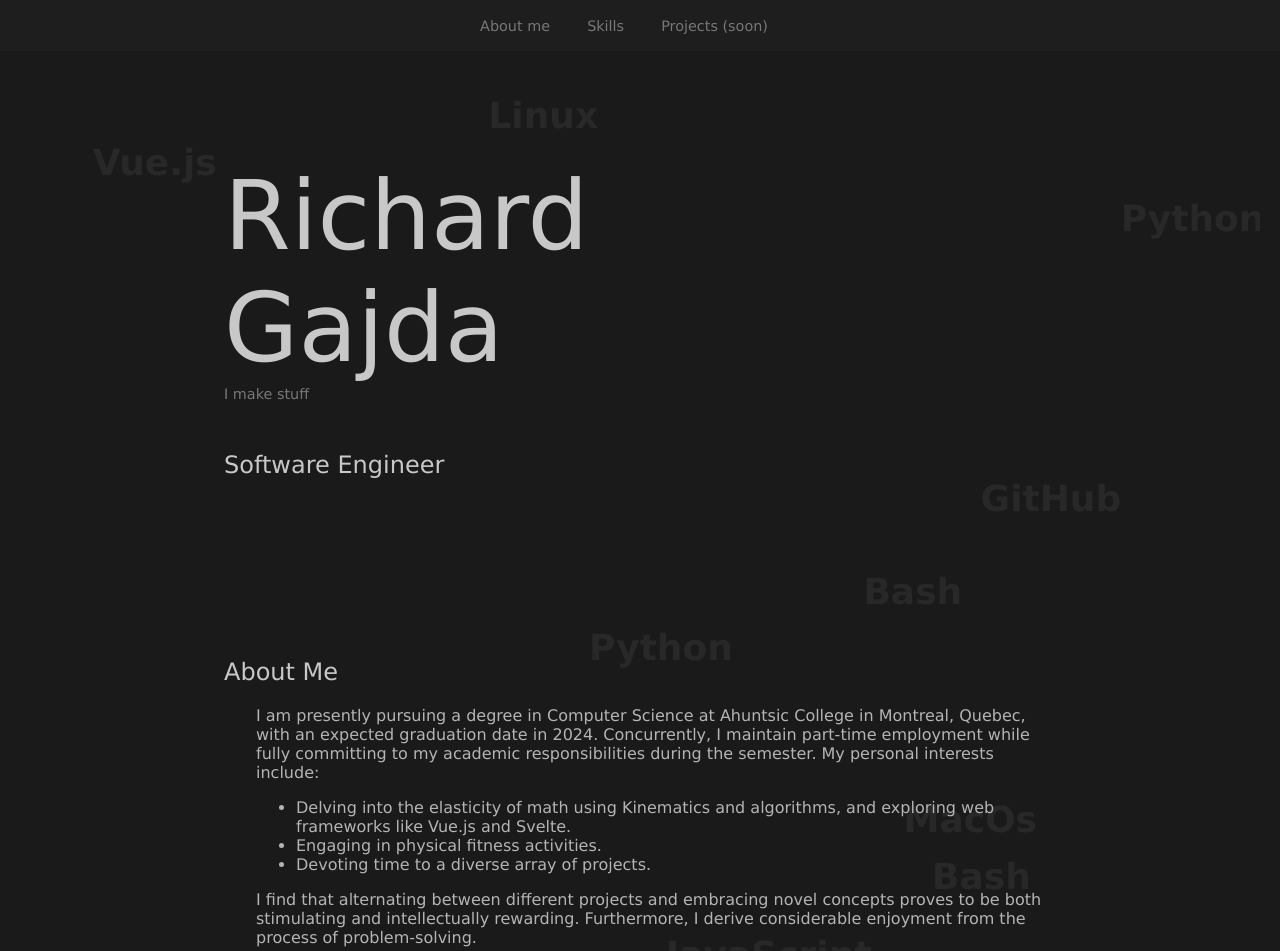
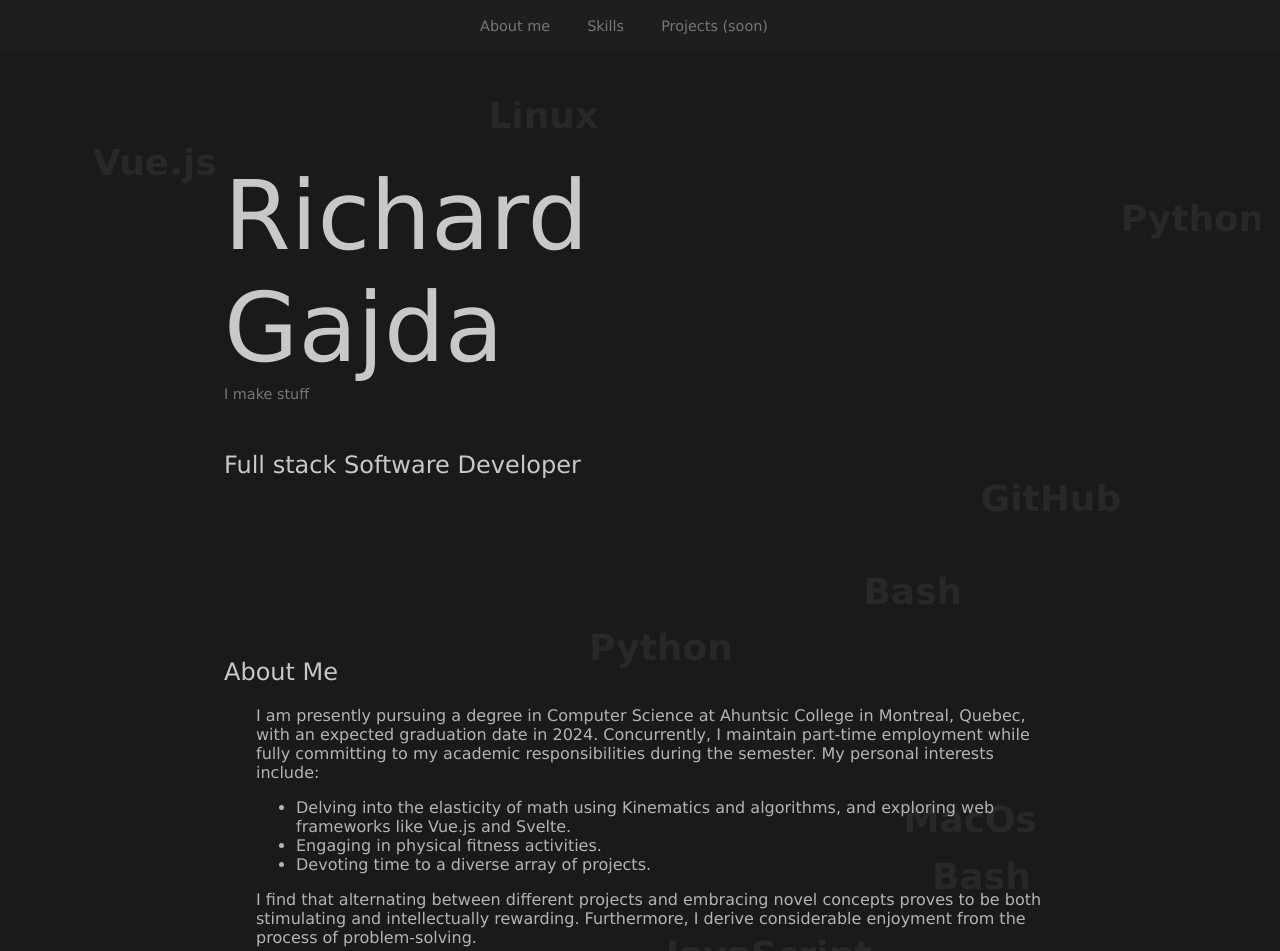
Before and after one commit to RichardG-PU/RichardG.Web, a plain HTML site: page index.html in a window 1280 px wide. Shown: the top 951 px of the page. Drawn offline with Linux system fonts and the light colour scheme.

Commit message:
Title change

```diff
--- a/index.html
+++ b/index.html
@@ -51,7 +51,7 @@
             <br />
             <p class="make-stuff">I make stuff</p>
 
-            <div class="sub-title">Software Engineer</div>
+            <div class="sub-title">Full stack Software Developer</div>
             <br />
             <div class="about-me" id="about-me">
                 <h2 class="sub-title">About Me</h2>
```
